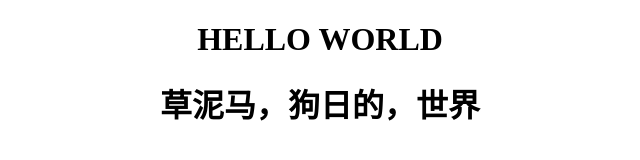
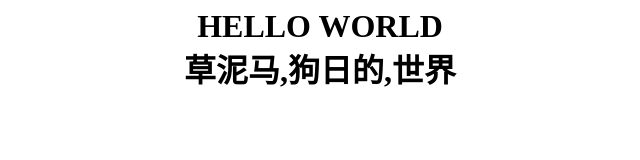
Before and after one commit to wanchenyang521/wanchenyang521.github.io, a plain HTML site: page index.html in a window 1280 px wide. Shown: the whole page, without its empty margins (320-960 px from the left). Drawn offline with Linux system fonts and the light colour scheme.

Commit message:
Update index.html

```diff
--- a/index.html
+++ b/index.html
@@ -1,14 +1,17 @@
 <!DOCTYPE html>
-<html>
-  <style type="text/css">
-    body
-    {
-      margin:auto;
-      text-align:center;
-    }
-  </style>
+<html lang="en">
+<head>
+	<meta charset="UTF-8">
+	<title>Document</title>
+	<style type="text/css">
+		h1{
+			margin: auto;
+			text-align: center;
+		}
+	</style>
+</head>
 <body>
-<h1>HELLO WORLD</h1>
-<h1>草泥马，狗日的，世界</h1>
+	<h1>HELLO WORLD</h1>
+	<h1>草泥马,狗日的,世界</h1>
 </body>
 </html>
```
